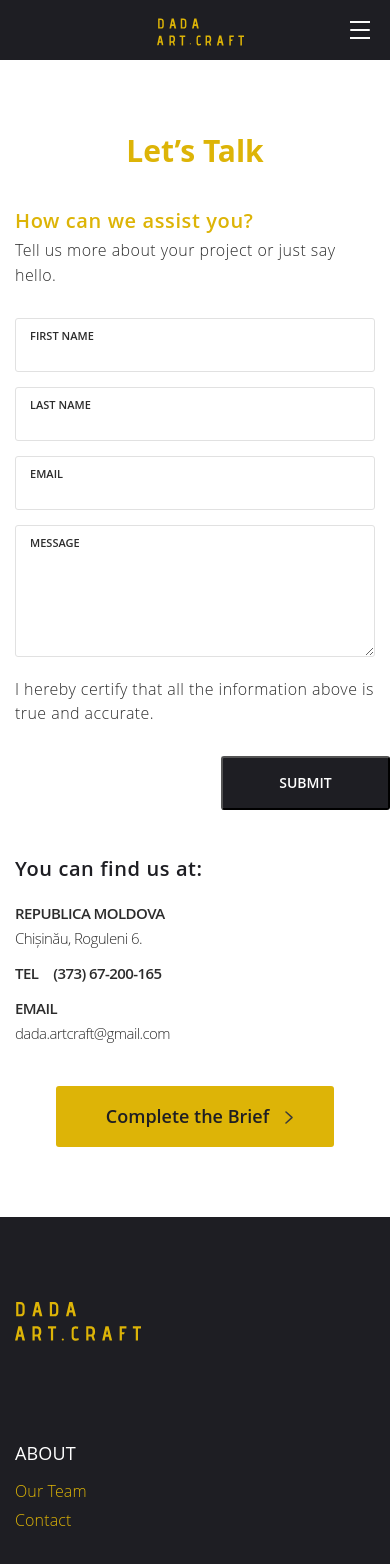
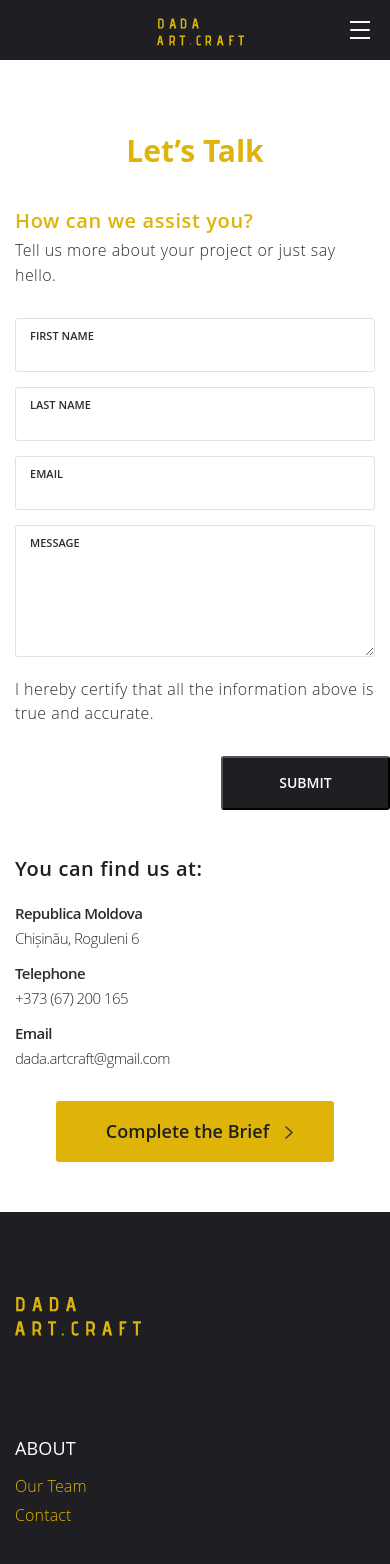
Before and after one commit to Lyyov/dada.artcraft, a Next.js app: page /contacts in a window 390 px wide. Shown: the top 1564 px of the page. Built offline with nearby package versions, Linux system fonts and the light colour scheme.

Commit message:
Adjust content on contacts page

```diff
--- a/app/contacts/page.tsx
+++ b/app/contacts/page.tsx
@@ -24,15 +24,14 @@ const Contact = () => {
               every aspect of what we do.
             </p> */}
             <p className="contact__address">
-              <span>REPUBLICA MOLDOVA</span>
+              <span>Republica Moldova</span>
               <br />
-              Chișinău, Roguleni 6.
+              Chișinău, Roguleni 6
             </p>
             <p className="contact__phone">
-              <span>Tel</span>
-              <span>
-                <a href="tel:+37367200165">(373) 67-200-165</a> <br />
-              </span>
+              <span>Telephone</span>
+              <br />
+              <a href="tel:+37367200165">+373 (67) 200 165</a> <br />
             </p>
             <p className="contact__email">
               <span>Email</span> <br />
--- a/app/globals.css
+++ b/app/globals.css
@@ -1131,7 +1131,7 @@ input[type=submit]:hover:disabled {
 
 @media(max-width: 992px) {
   .projects-all {
-    padding-bottom: 30px;
+    padding-bottom: 20px;
   }
   .projall__section:last-child {
     border: 0;
@@ -1717,14 +1717,6 @@ input[type=submit]:hover:disabled {
   display: block
 }
 
-.contact__phone {
-  display: flex
-}
-
-.contact__phone span {
-  padding-right: 15px
-}
-
 .contact__address,.contact__email,.contact__phone {
   font-size: 15px;
   color: #2c2c2c;
@@ -1737,7 +1729,6 @@ input[type=submit]:hover:disabled {
 .contact__address span,.contact__email span,.contact__phone span {
   font-size: inherit;
   font-weight: 600;
-  text-transform: uppercase;
   color: inherit
 }
 
@@ -1758,7 +1749,7 @@ input[type=submit]:hover:disabled {
 @media(max-width: 767px) {
   .contact {
       padding:40px 0;
-      padding-bottom: 70px;
+      padding-bottom: 50px;
   }
 
   .contact__title {
@@ -1779,7 +1770,7 @@ input[type=submit]:hover:disabled {
   }
 
   .contact__button {
-      margin-top: 30px
+      margin-top: 20px
   }
   .contact__subtitle.right {
   margin-bottom: 15px;
```
